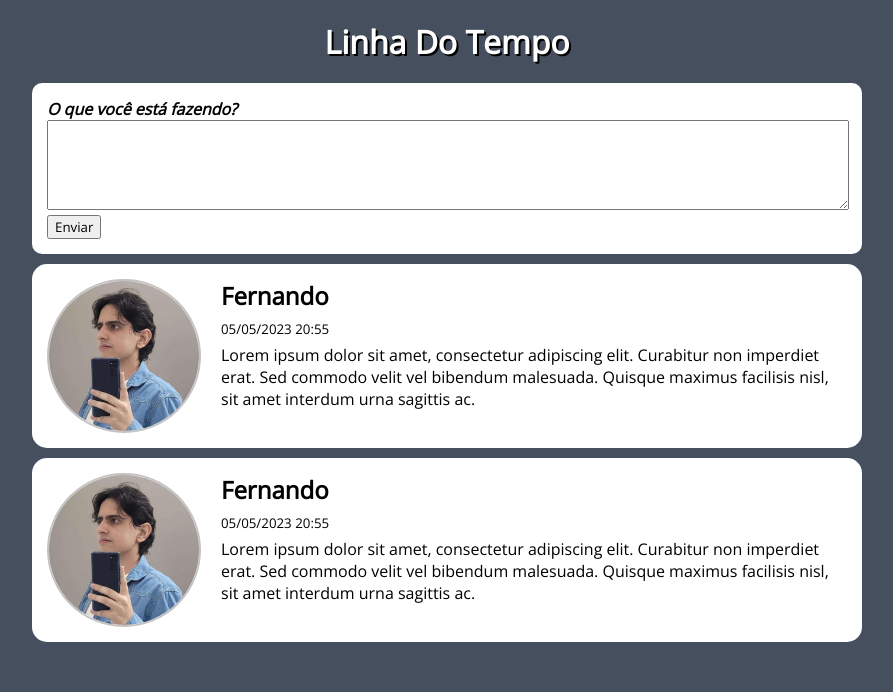
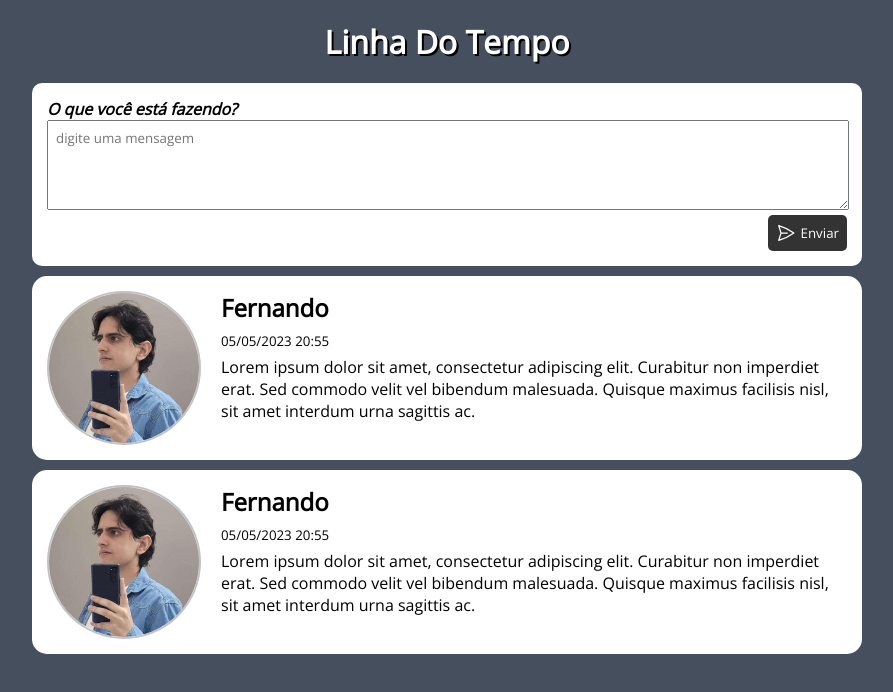
Before and after one commit to fernandoled/projeto-timeline, a plain HTML site: page index.html in a window 1280 px wide. Shown: the whole page, without its empty margins (193-1086 px from the left). Drawn offline with nearby package versions, Linux system fonts and the light colour scheme.

Commit message:
finalização

```diff
--- a/estilo.css
+++ b/estilo.css
@@ -57,3 +57,26 @@ body{
     width: 98%;
     padding: 1%;
 }
+
+.btn{
+    background-color: #333;
+    color:#ffffff;
+    padding: 8px;
+    border: none;
+    border-radius: 5px;
+
+    display: flex;
+    gap: 5px;
+    align-items: center;
+    cursor: pointer;
+    transition: all 250ms;
+}
+
+.caixa-botao{
+    display: flex;
+    justify-content: flex-end;
+}
+
+.btn:hover{
+    background: #666;
+}
--- a/index.html
+++ b/index.html
@@ -11,15 +11,20 @@
 
     <link href="estilo.css" rel="stylesheet">
 </head>
+
 <body>
 
     <h1 id="titulo">Linha Do Tempo</h1>
 
     <form action="#" method="POST" id="formulario">
         <label for="mensagem">O que você está fazendo?</label>
-        <textarea name="mensagem" id="mensagem" rows="4"></textarea>
-        <div>
-            <input type="submit" value="Enviar">
+        <textarea name="mensagem" id="mensagem" rows="4" placeholder="digite uma mensagem"></textarea>
+        <div class="caixa-botao">
+            <button class="btn" type="submit">
+                <svg width="20px" xmlns="http://www.w3.org/2000/svg" fill="none" viewBox="0 0 24 24" stroke-width="1.5" stroke="currentColor" class="w-6 h-6">
+                    <path stroke-linecap="round" stroke-linejoin="round" d="M6 12L3.269 3.126A59.768 59.768 0 0121.485 12 59.77 59.77 0 013.27 20.876L5.999 12zm0 0h7.5" />
+                  </svg> Enviar
+            </button>
         </div>
     </form>
 
@@ -45,7 +50,5 @@
 
     </div>
 
-
-
 </body>
 </html>
```
